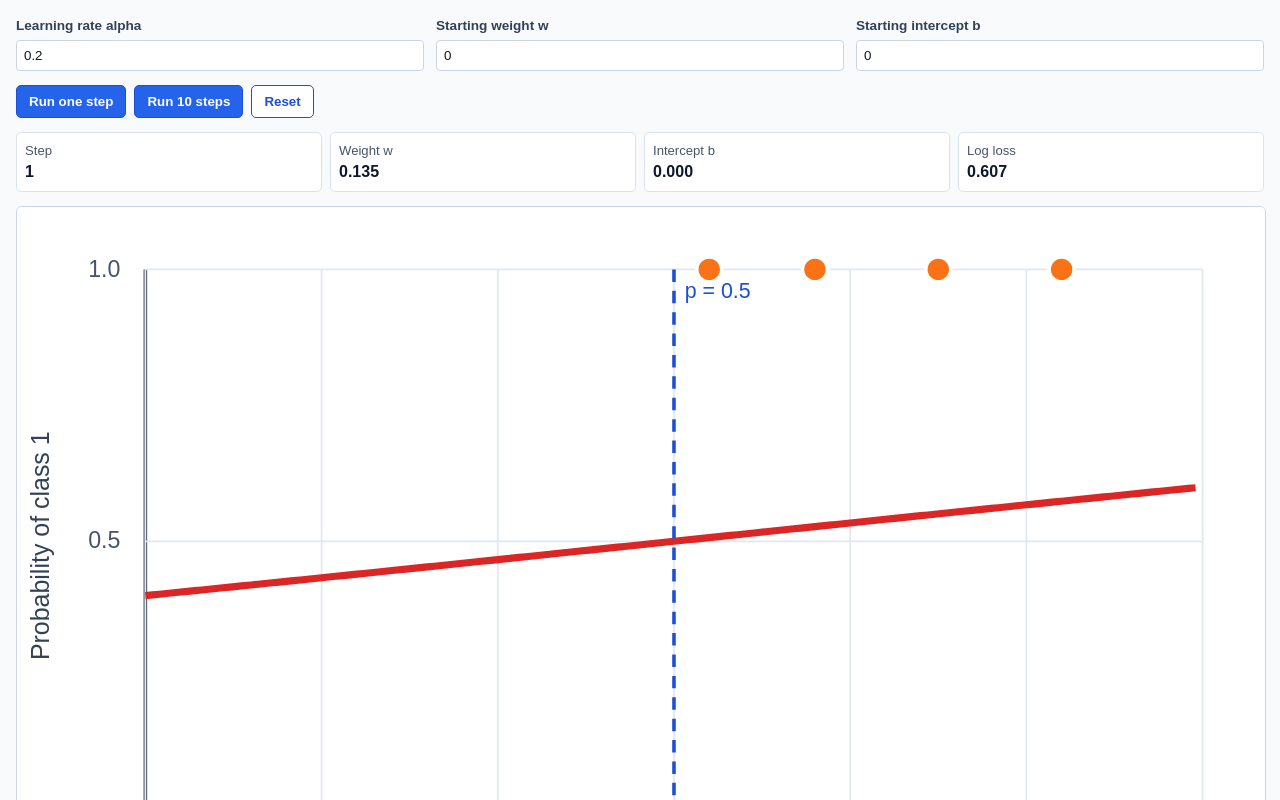
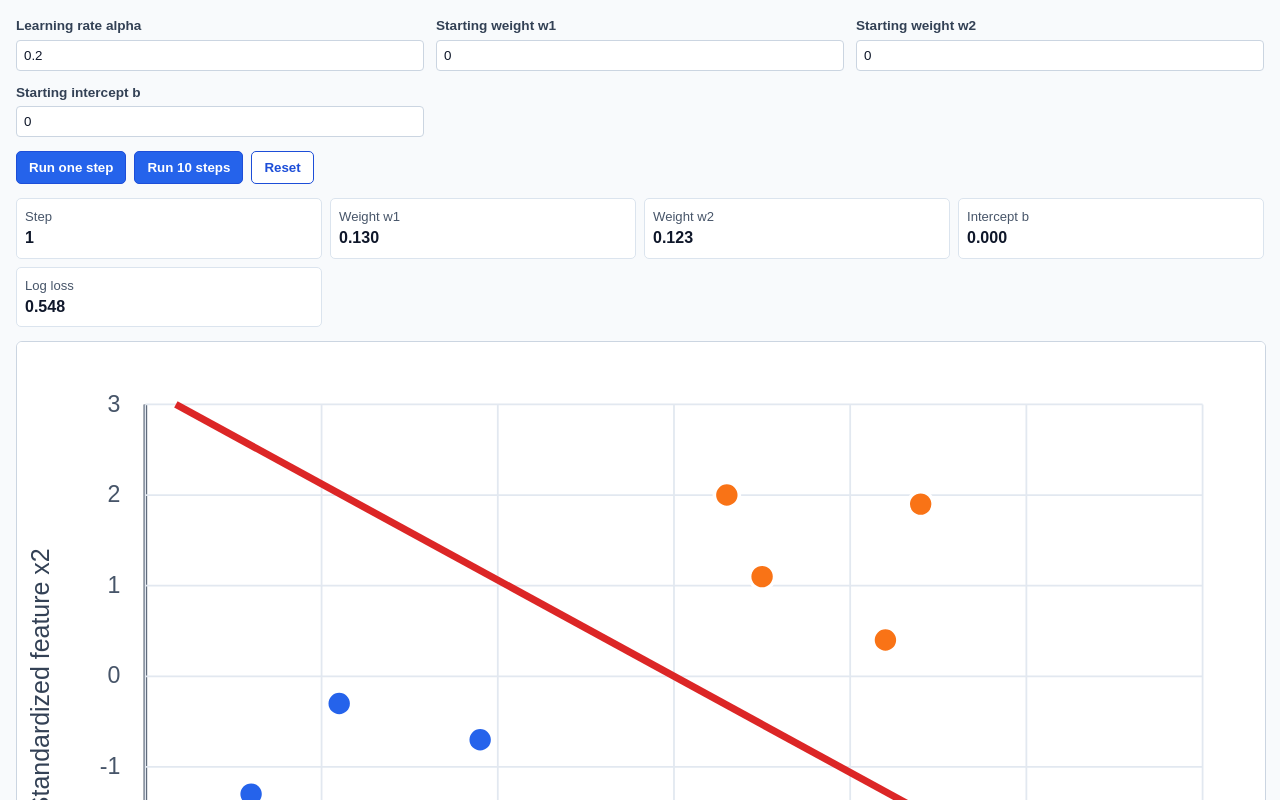
Before and after one commit to natasasdj/teaching, a plain HTML site: page LogisticRegression/index.html in a window 1280 px wide. Both pictures are taken after a click on the button "Run one step". Shown: the top 800 px of the page. Drawn offline with Linux system fonts and the light colour scheme.

Commit message:
Refactor logistic regression weights and inputs

```diff
--- a/LogisticRegression/index.html
+++ b/LogisticRegression/index.html
@@ -25,7 +25,8 @@
 <body>
   <div class="controls">
     <label>Learning rate alpha<input id="alpha" type="number" min="0.001" max="2" step="0.01" value="0.2"></label>
-    <label>Starting weight w<input id="starting-w" type="number" step="0.1" value="0"></label>
+    <label>Starting weight w1<input id="starting-w1" type="number" step="0.1" value="0"></label>
+    <label>Starting weight w2<input id="starting-w2" type="number" step="0.1" value="0"></label>
     <label>Starting intercept b<input id="starting-b" type="number" step="0.1" value="0"></label>
   </div>
   <div class="actions">
@@ -35,65 +36,67 @@
   </div>
   <div class="metrics">
     <div class="metric">Step<strong id="step">0</strong></div>
-    <div class="metric">Weight w<strong id="weight">0.000</strong></div>
+    <div class="metric">Weight w1<strong id="weight-1">0.000</strong></div>
+    <div class="metric">Weight w2<strong id="weight-2">0.000</strong></div>
     <div class="metric">Intercept b<strong id="bias">0.000</strong></div>
     <div class="metric">Log loss<strong id="cost">0.000</strong></div>
   </div>
-  <svg viewBox="0 0 700 410" role="img" aria-label="Logistic regression probability curve and binary classification training examples">
+  <svg viewBox="0 0 700 410" role="img" aria-label="Logistic regression decision boundary and binary classification training examples">
     <rect width="700" height="410" fill="#ffffff"></rect>
     <line x1="72" y1="340" x2="665" y2="340" stroke="#334155" stroke-width="2"></line>
     <line x1="72" y1="35" x2="72" y2="340" stroke="#334155" stroke-width="2"></line>
     <g id="grid" stroke="#e2e8f0" stroke-width="1"></g>
     <g id="labels" fill="#475569" font-size="13"></g>
-    <text x="365" y="390" text-anchor="middle" fill="#334155" font-size="14">Standardized feature x</text>
-    <text x="18" y="190" text-anchor="middle" fill="#334155" font-size="14" transform="rotate(-90 18 190)">Probability of class 1</text>
-    <path id="curve" fill="none" stroke="#dc2626" stroke-width="4"></path>
-    <line id="boundary" stroke="#1d4ed8" stroke-width="2" stroke-dasharray="7 5"></line>
+    <text x="365" y="390" text-anchor="middle" fill="#334155" font-size="14">Standardized feature x1</text>
+    <text x="18" y="190" text-anchor="middle" fill="#334155" font-size="14" transform="rotate(-90 18 190)">Standardized feature x2</text>
+    <line id="boundary" stroke="#dc2626" stroke-width="4"></line>
     <g id="points"></g>
     <text id="boundary-label" fill="#1d4ed8" font-size="12"></text>
   </svg>
-  <p class="note">Blue points are class 0 and orange points are class 1. The red curve is the current probability model, p(y = 1 | x) = sigmoid(wx + b). The dashed line marks the 0.5 decision threshold.</p>
+  <p class="note">Blue points are class 0 and orange points are class 1. The red line is the current 0.5 decision boundary: w1x1 + w2x2 + b = 0.</p>
   <script>
-    const data = [[-2.5,0],[-1.8,0],[-1.2,0],[-0.6,0],[0.2,1],[0.8,1],[1.5,1],[2.2,1]];
-    const chart = {left:72,right:665,top:35,bottom:340,xMin:-3,xMax:3};
-    let weight = 0;
+    const data = [[-2.4,-1.3,0],[-1.6,-2.1,0],[-1.1,-0.7,0],[-1.9,-0.3,0],[0.5,1.1,1],[1.2,0.4,1],[1.4,1.9,1],[0.3,2.0,1]];
+    const chart = {left:72,right:665,top:35,bottom:340,min:-3,max:3};
+    let weight1 = 0;
+    let weight2 = 0;
     let bias = 0;
     let step = 0;
-    const xPixel = value => chart.left + (value-chart.xMin)/(chart.xMax-chart.xMin)*(chart.right-chart.left);
-    const yPixel = value => chart.bottom - value*(chart.bottom-chart.top);
+    const xPixel = value => chart.left + (value-chart.min)/(chart.max-chart.min)*(chart.right-chart.left);
+    const yPixel = value => chart.bottom - (value-chart.min)/(chart.max-chart.min)*(chart.bottom-chart.top);
     const sigmoid = value => value >= 0 ? 1/(1+Math.exp(-value)) : Math.exp(value)/(1+Math.exp(value));
-    function logLoss(){return data.reduce((sum,[x,y])=>{const probability=Math.min(Math.max(sigmoid(weight*x+bias),1e-12),1-1e-12);return sum-(y*Math.log(probability)+(1-y)*Math.log(1-probability))},0)/data.length}
+    function logLoss(){return data.reduce((sum,[x1,x2,y])=>{const probability=Math.min(Math.max(sigmoid(weight1*x1+weight2*x2+bias),1e-12),1-1e-12);return sum-(y*Math.log(probability)+(1-y)*Math.log(1-probability))},0)/data.length}
     function drawAxes(){
       const grid=document.querySelector('#grid'); const labels=document.querySelector('#labels');
       grid.innerHTML=''; labels.innerHTML='';
-      for(let value=-3;value<=3;value+=1){grid.innerHTML+=`<line x1="${xPixel(value)}" y1="${chart.top}" x2="${xPixel(value)}" y2="${chart.bottom}"></line>`;labels.innerHTML+=`<text x="${xPixel(value)}" y="363" text-anchor="middle">${value}</text>`}
-      for(const value of [0,0.5,1]){grid.innerHTML+=`<line x1="${chart.left}" y1="${yPixel(value)}" x2="${chart.right}" y2="${yPixel(value)}"></line>`;labels.innerHTML+=`<text x="58" y="${yPixel(value)+4}" text-anchor="end">${value.toFixed(1)}</text>`}
-      document.querySelector('#points').innerHTML=data.map(([x,y])=>`<circle cx="${xPixel(x)}" cy="${yPixel(y)}" r="7" fill="${y ? '#f97316' : '#2563eb'}" stroke="#fff" stroke-width="2"></circle>`).join('');
+      for(let value=-3;value<=3;value+=1){grid.innerHTML+=`<line x1="${xPixel(value)}" y1="${chart.top}" x2="${xPixel(value)}" y2="${chart.bottom}"></line><line x1="${chart.left}" y1="${yPixel(value)}" x2="${chart.right}" y2="${yPixel(value)}"></line>`;labels.innerHTML+=`<text x="${xPixel(value)}" y="363" text-anchor="middle">${value}</text><text x="58" y="${yPixel(value)+4}" text-anchor="end">${value}</text>`}
+      document.querySelector('#points').innerHTML=data.map(([x1,x2,y])=>`<circle cx="${xPixel(x1)}" cy="${yPixel(x2)}" r="7" fill="${y ? '#f97316' : '#2563eb'}" stroke="#fff" stroke-width="2"></circle>`).join('');
     }
     function render(){
-      const curve=[];
-      for(let x=chart.xMin;x<=chart.xMax;x+=0.04)curve.push(`${x===chart.xMin?'M':'L'} ${xPixel(x)} ${yPixel(sigmoid(weight*x+bias))}`);
-      document.querySelector('#curve').setAttribute('d',curve.join(' '));
-      const threshold=Math.abs(weight)<1e-9 ? null : -bias/weight;
       const boundary=document.querySelector('#boundary'); const label=document.querySelector('#boundary-label');
-      if(threshold!==null && threshold>=chart.xMin && threshold<=chart.xMax){const px=xPixel(threshold);boundary.setAttribute('x1',px);boundary.setAttribute('x2',px);boundary.setAttribute('y1',chart.top);boundary.setAttribute('y2',chart.bottom);boundary.style.display='block';label.setAttribute('x',px+6);label.setAttribute('y',chart.top+16);label.textContent='p = 0.5'}else{boundary.style.display='none';label.textContent=''}
+      const intersections=[];
+      if(Math.abs(weight2)>1e-9){for(const x1 of [chart.min,chart.max]){const x2=-(weight1*x1+bias)/weight2;if(x2>=chart.min&&x2<=chart.max)intersections.push([x1,x2])}}
+      if(Math.abs(weight1)>1e-9){for(const x2 of [chart.min,chart.max]){const x1=-(weight2*x2+bias)/weight1;if(x1>=chart.min&&x1<=chart.max)intersections.push([x1,x2])}}
+      const unique=intersections.filter((point,index,array)=>index===array.findIndex(candidate=>Math.abs(candidate[0]-point[0])<1e-6&&Math.abs(candidate[1]-point[1])<1e-6));
+      if(unique.length>=2){boundary.setAttribute('x1',xPixel(unique[0][0]));boundary.setAttribute('y1',yPixel(unique[0][1]));boundary.setAttribute('x2',xPixel(unique[1][0]));boundary.setAttribute('y2',yPixel(unique[1][1]));boundary.style.display='block';label.setAttribute('x',xPixel(unique[0][0])+6);label.setAttribute('y',yPixel(unique[0][1])-8);label.textContent='p = 0.5'}else{boundary.style.display='none';label.textContent=''}
       document.querySelector('#step').textContent=step;
-      document.querySelector('#weight').textContent=weight.toFixed(3);
+      document.querySelector('#weight-1').textContent=weight1.toFixed(3);
+      document.querySelector('#weight-2').textContent=weight2.toFixed(3);
       document.querySelector('#bias').textContent=bias.toFixed(3);
       document.querySelector('#cost').textContent=logLoss().toFixed(3);
     }
     function descend(){
       const alpha=Number(document.querySelector('#alpha').value);
       if(!Number.isFinite(alpha)||alpha<=0)return;
-      const [gradientW,gradientB]=data.reduce(([dw,db],[x,y])=>{const error=sigmoid(weight*x+bias)-y;return [dw+error*x,db+error]},[0,0]);
-      weight-=alpha*gradientW/data.length;
+      const [gradientW1,gradientW2,gradientB]=data.reduce(([dw1,dw2,db],[x1,x2,y])=>{const error=sigmoid(weight1*x1+weight2*x2+bias)-y;return [dw1+error*x1,dw2+error*x2,db+error]},[0,0,0]);
+      weight1-=alpha*gradientW1/data.length;
+      weight2-=alpha*gradientW2/data.length;
       bias-=alpha*gradientB/data.length;
       step+=1;
       render();
     }
     document.querySelector('#one-step').addEventListener('click',descend);
     document.querySelector('#ten-steps').addEventListener('click',()=>{for(let index=0;index<10;index+=1)descend()});
-    document.querySelector('#reset').addEventListener('click',()=>{weight=Number(document.querySelector('#starting-w').value)||0;bias=Number(document.querySelector('#starting-b').value)||0;step=0;render()});
+    document.querySelector('#reset').addEventListener('click',()=>{weight1=Number(document.querySelector('#starting-w1').value)||0;weight2=Number(document.querySelector('#starting-w2').value)||0;bias=Number(document.querySelector('#starting-b').value)||0;step=0;render()});
     drawAxes();
     document.querySelector('#reset').click();
   </script>
```
